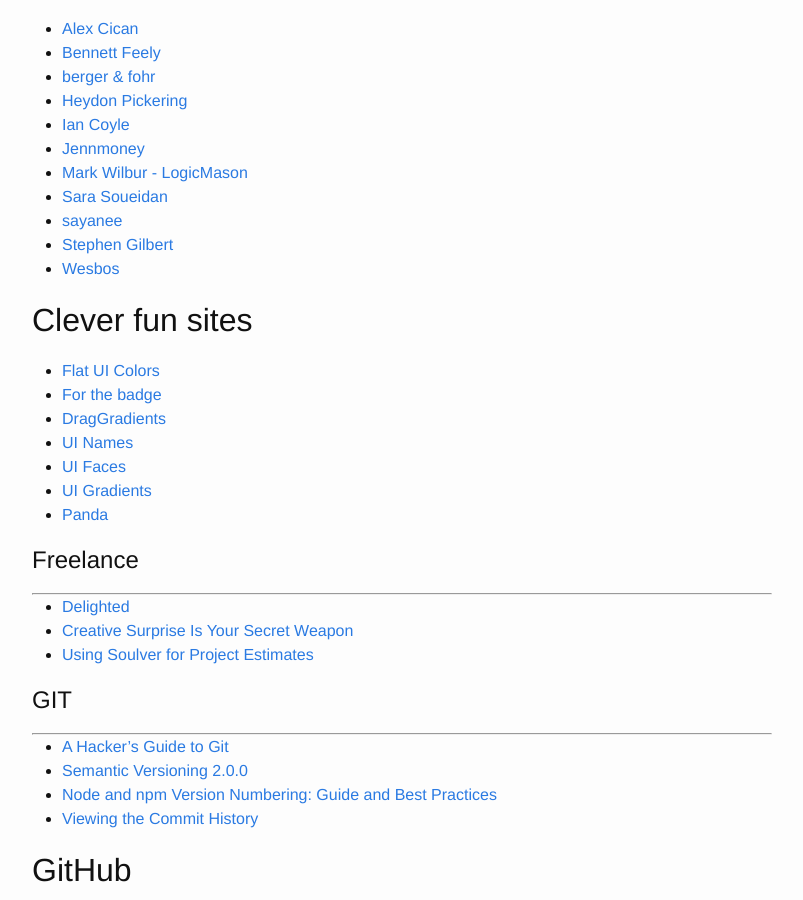
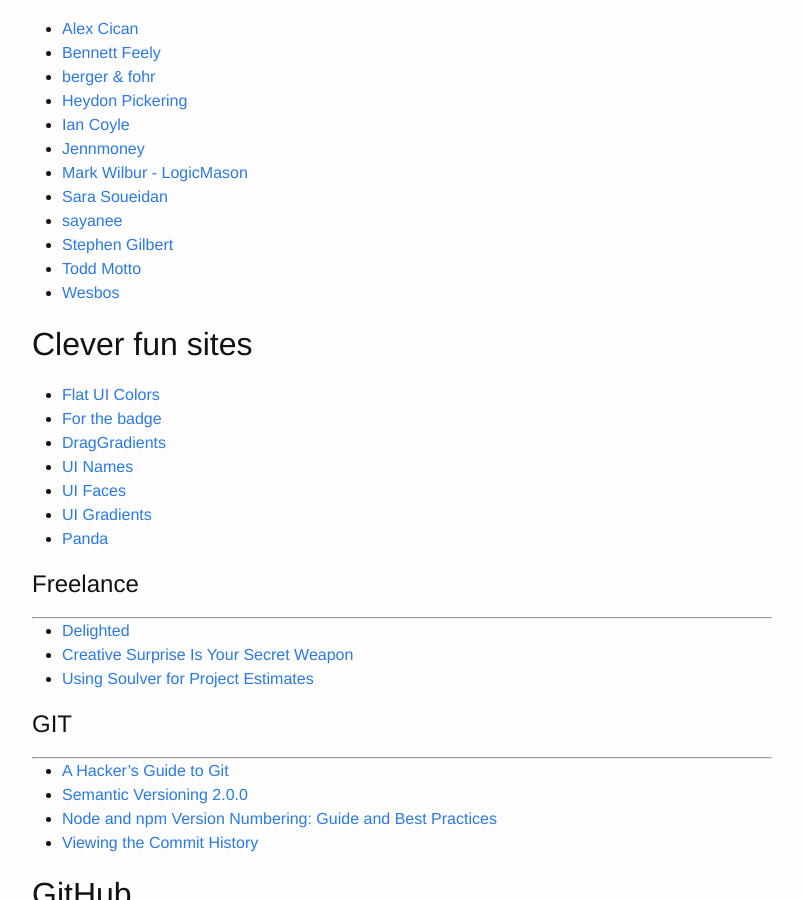
Before and after one commit to brownerd/brownerd.github.io, a Jekyll site: the page built from _posts/2014-10-06-reading-list-2014.md, in a window 1280 px wide and 900 px high, scrolled down 11047 px. Shown: the whole window, without its empty margins (238-1041 px from the left). Built offline with Jekyll 4.4.1, drawn with Linux system fonts in a browser that asks for light colours; emoji names are drawn with the system emoji font.

Commit message:
add Todd Motto to favs

```diff
--- a/_posts/2014-10-06-reading-list-2014.md
+++ b/_posts/2014-10-06-reading-list-2014.md
@@ -521,6 +521,7 @@ I use/test out a lot of apps :punch:
 - [Sara Soueidan](http://sarasoueidan.com/)
 - [sayanee](http://sayan.ee/)
 - [Stephen Gilbert](http://stephen.io/)
+- [Todd Motto](http://toddmotto.com/)
 - [Wesbos](http://wesbos.com/)
 
 
```
